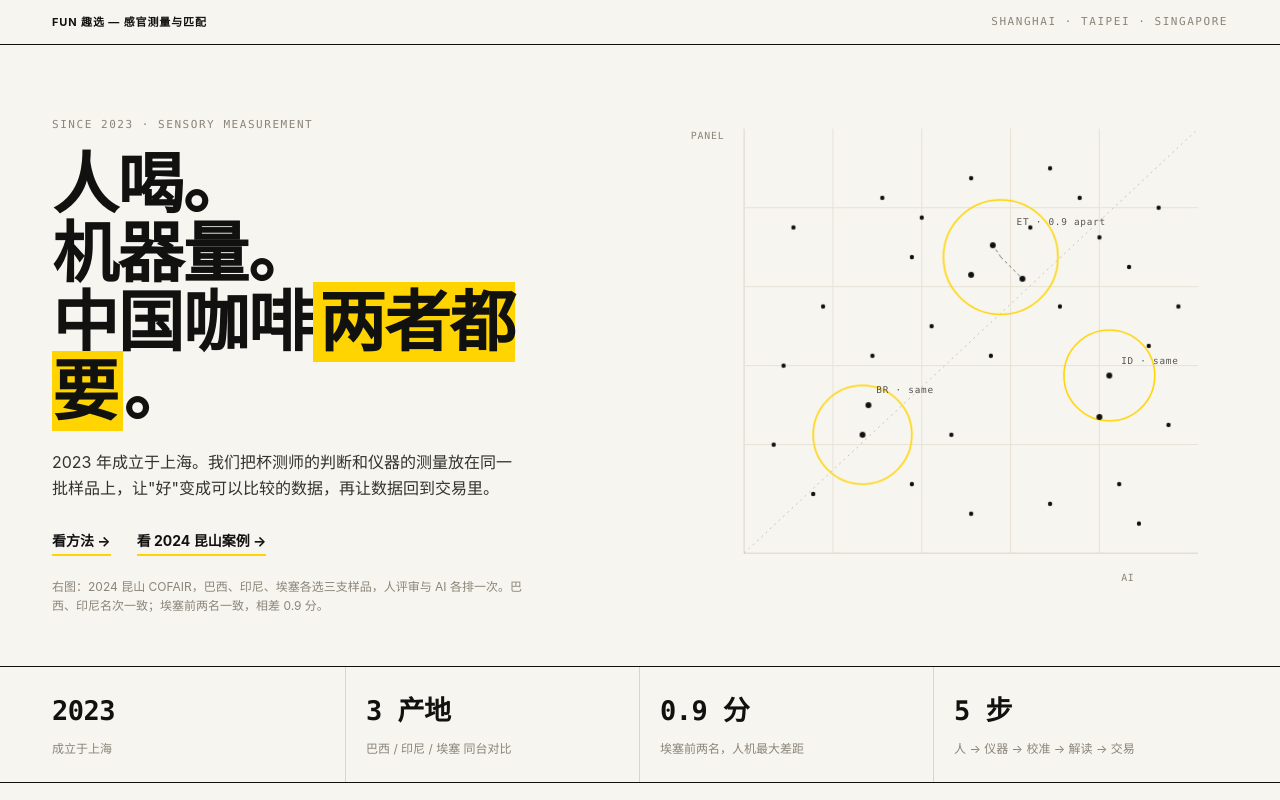
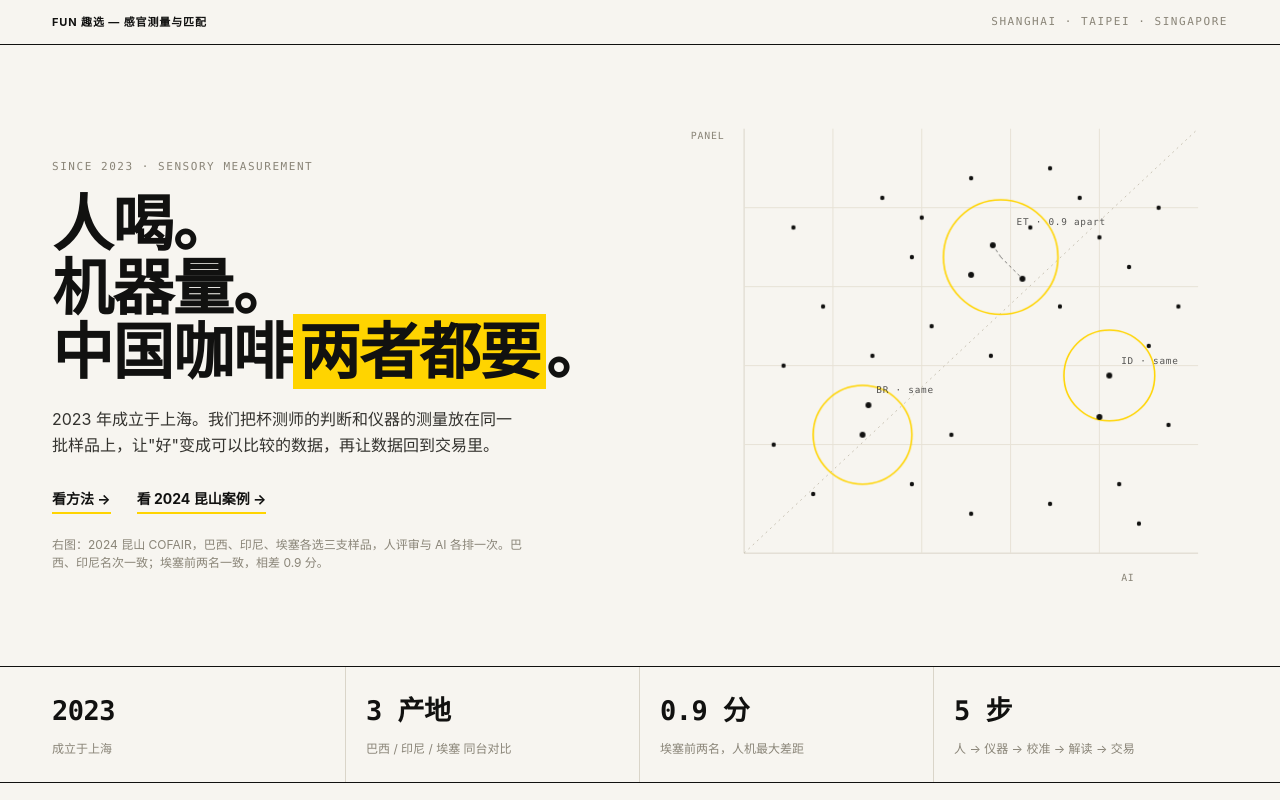
Before and after one commit to agthammwu-bot/fca-preview, a plain HTML site: page concept-instrument.html in a window 1280 px wide. Shown: the top 800 px of the page. Drawn offline with Linux system fonts and the light colour scheme.

Commit message:
Add files via upload

```diff
--- a/concept-instrument.html
+++ b/concept-instrument.html
@@ -18,8 +18,8 @@ img{display:block;width:100%;height:100%;object-fit:cover}
 .topbar b{font-weight:700;letter-spacing:.08em}
 .hero{padding:64px 0 44px;border-bottom:1px solid var(--ink)}
 .hero .grid{display:grid;grid-template-columns:1.02fr .98fr;gap:48px;align-items:center}
-h1{font-size:clamp(42px,5.2vw,74px);line-height:1.04;font-weight:800;letter-spacing:-.02em;margin:16px 0 22px}
-h1 em{font-style:normal;background:var(--yellow);padding:0 6px}
+h1{font-size:clamp(40px,4.8vw,64px);line-height:1.04;font-weight:800;letter-spacing:-.02em;margin:16px 0 22px}
+h1 em{font-style:normal;background:var(--yellow);padding:0 6px;white-space:nowrap}
 .lead{font-size:16px;max-width:460px;color:#33322E}
 .links{display:flex;gap:26px;margin-top:28px;flex-wrap:wrap}
 .links a{font-size:14px;font-weight:700;border-bottom:2px solid var(--yellow);padding-bottom:2px}
```
